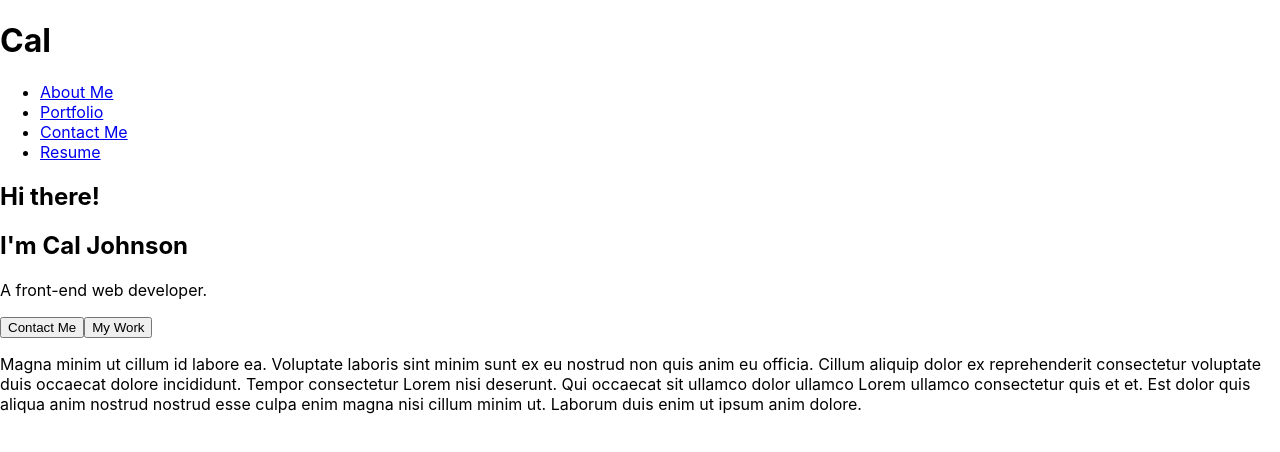
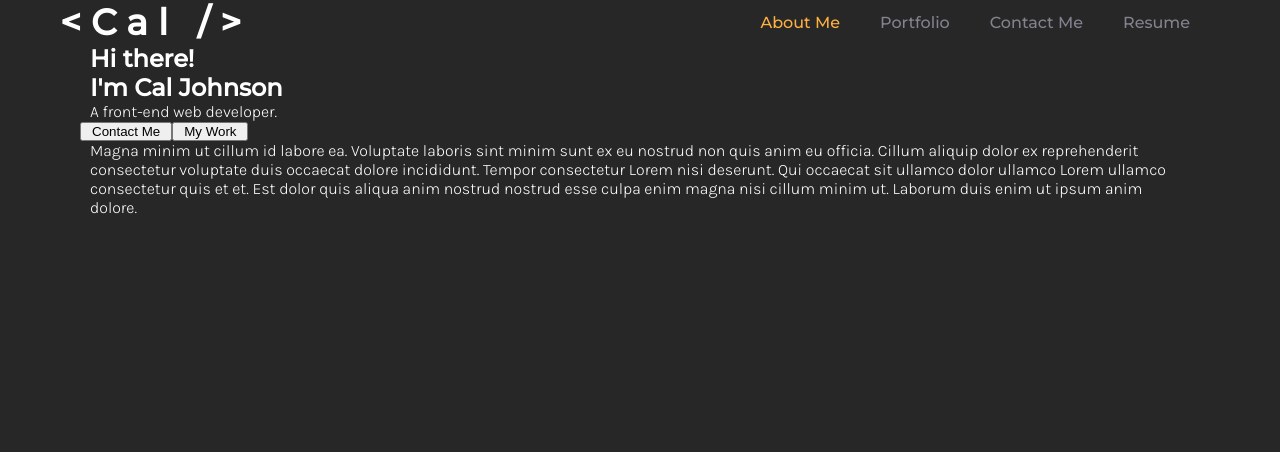
Before and after one commit to calvinj24/react-portfolio, a React (Create React App) app: page / in a window 1280 px wide. Shown: the top 452 px of the page. Built offline with nearby package versions, Linux system fonts and the light colour scheme.

Commit message:
styled nav bar

```diff
--- a/src/App.css
+++ b/src/App.css
@@ -1,3 +1,6 @@
+/* fonts */
+@import url('https://fonts.googleapis.com/css2?family=Karla:wght@300&family=Montserrat:wght@500&display=swap');
+
 .App {
   text-align: center;
 }
--- a/src/components/Nav/index.js
+++ b/src/components/Nav/index.js
@@ -6,27 +6,29 @@ function Nav(props) {
     setCurrentPage
   } = props;
 
+  const title = '<Cal />'
+
   return (
     <header>
-      <h1>Cal</h1>
-      <nav>
+      <h1 className="logo">{title}</h1>
+      <nav className="navbar">
         <ul>
-          <li>
+          <li className={`${currentPage==='about' && 'navActive'}`}>
             <a href="#about" onClick={() => setCurrentPage('about')}>
               About Me
             </a>
           </li>
-          <li>
+          <li className={`${currentPage==='portfolio' && 'navActive'}`}>
             <a href="#portfolio" onClick={() => setCurrentPage('portfolio')}>
               Portfolio
             </a>
           </li>
-          <li>
+          <li className={`${currentPage==='contact' && 'navActive'}`}>
             <a href="#contact" onClick={() => setCurrentPage('contact')}>
               Contact Me
             </a>
           </li>
-          <li>
+          <li className={`${currentPage==='resume' && 'navActive'}`}>
             <a href="#resume" onClick={() => setCurrentPage('resume')}>
               Resume
             </a>
--- a/src/index.css
+++ b/src/index.css
@@ -1,13 +1,44 @@
-body {
+* {
   margin: 0;
-  font-family: -apple-system, BlinkMacSystemFont, 'Segoe UI', 'Roboto', 'Oxygen',
-    'Ubuntu', 'Cantarell', 'Fira Sans', 'Droid Sans', 'Helvetica Neue',
-    sans-serif;
-  -webkit-font-smoothing: antialiased;
-  -moz-osx-font-smoothing: grayscale;
+  padding: 0px 10px;
+  box-sizing: border-box;
 }
 
-code {
-  font-family: source-code-pro, Menlo, Monaco, Consolas, 'Courier New',
-    monospace;
+body {
+  background: #272727;
+  color: white;
+  font-family: "Montserrat", sans-serif;
 }
+body p {
+  font-family: "Karla", sans-serif;
+}
+
+header {
+  display: flex;
+  justify-content: space-between;
+  align-items: center;
+}
+
+.logo {
+  font-size: 36px;
+  letter-spacing: 10px;
+}
+
+.navbar ul {
+  display: flex;
+  justify-content: space-around;
+  align-items: center;
+}
+.navbar ul li {
+  list-style: none;
+}
+.navbar ul li a {
+  text-decoration: none;
+  color: #84828F;
+}
+
+.navActive a {
+  color: #FFB140 !important;
+}
+
+/*# sourceMappingURL=index.css.map */
--- /dev/null
+++ b/src/input.scss
@@ -0,0 +1,52 @@
+// Variables
+$base-color: #272727;
+$secondary: #84828F;
+$accent: #FFB140;
+
+* {
+  margin: 0;
+  padding: 0px 10px;
+  box-sizing: border-box;
+}
+
+body {
+  background:$base-color;
+  color: white;
+  font-family: 'Montserrat', sans-serif;
+
+  p {
+    font-family: 'Karla', sans-serif;
+  }
+}
+
+header {
+  display: flex;
+  justify-content: space-between;
+  align-items: center;
+}
+
+.logo {
+  font-size: 36px;
+  letter-spacing: 10px;
+}
+
+.navbar {
+  ul {
+    display: flex;
+    justify-content: space-around;
+    align-items: center;
+
+    li {
+      list-style: none;
+
+      a {
+        text-decoration: none;
+        color: $secondary;
+      }
+    }
+  }
+}
+
+.navActive a {
+  color: $accent !important;
+}
```
Also changed, not shown: 1 other file (tests, documents, lock files or other folders).
